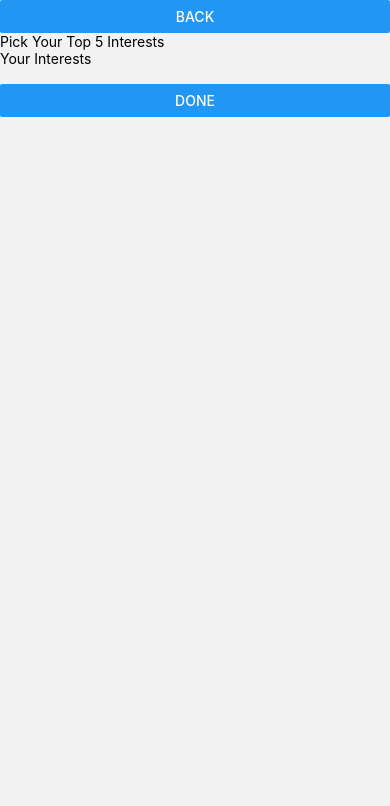
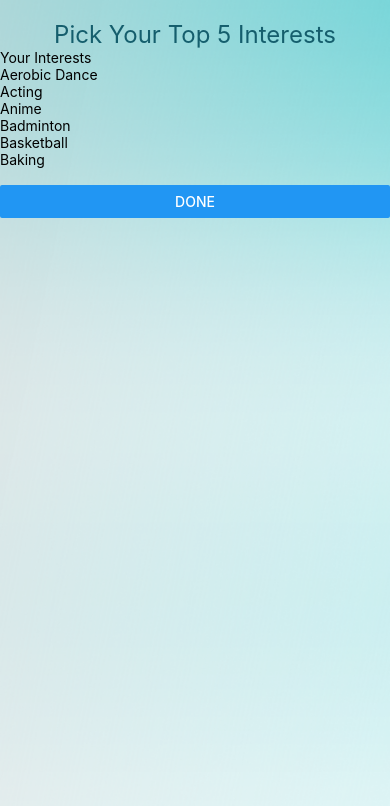
Before and after one commit to SeeYouCU/SeeYouCU-Frontend, a React Native app: screen /Interests in a window 390 px wide. Shown: the top 806 px of the page. Built offline with nearby package versions, Linux system fonts and the light colour scheme.

Commit message:
Create draft Interest Matching

```diff
--- a/routes/Interests.js
+++ b/routes/Interests.js
@@ -1,35 +1,94 @@
 import * as React from 'react';
-import { Text, View, TextInput, Button } from "react-native";
-import { useForm, Controller } from "react-hook-form";
+import {
+  Text,
+  View,
+  TextInput,
+  Button,
+  Dimensions,
+  StyleSheet,
+  ImageBackground,
+} from 'react-native';
+import {useForm, Controller} from 'react-hook-form';
 
 export default function Interests({navigation}) {
-  const { control, handleSubmit, formState: { errors } } = useForm({
+  const {
+    control,
+    handleSubmit,
+    formState: {errors},
+  } = useForm({
     defaultValues: {
-      interests: ''
-    }
+      interests: '',
+    },
   });
 
   const onSubmit = data => {
     console.log(data);
-    navigation.navigate('Match')
-  }
+    navigation.navigate('Match');
+  };
+
+  const intrArray = [
+    {
+      key: 'AerobicDance',
+      title: 'Aerobic Dance',
+      img: '',
+    },
+    {
+      key: 'Acting',
+      title: 'Acting',
+      img: '',
+    },
+    {
+      key: 'Anime',
+      title: 'Anime',
+      img: '',
+    },
+    {
+      key: 'Badminton',
+      title: 'Badminton',
+      img: '',
+    },
+    {
+      key: 'Basketball',
+      title: 'Basketball',
+      img: '',
+    },
+    {
+      key: 'Baking',
+      title: 'Baking',
+      img: '',
+    },
+  ];
+
+  const intrList = () => {
+    return intrArray.map(element => {
+      return (
+        <View key={element.key}>
+          <Text>{element.title}</Text>
+        </View>
+      );
+    });
+  };
 
   return (
+    <ImageBackground
+      source={require('../public/bg.png')}
+      style={styles.container}>
       <View>
-      <Button title="Back" onPress={() => navigation.goBack()} />
-      <Text>Pick Your Top 5 Interests</Text>
+        {/* <Button title="Back" onPress={() => navigation.goBack()} /> */}
+        <Text style={styles.title}>Pick Your Top 5 Interests</Text>
+        {/* search bar */}
+        <View>
           <Text>Your Interests</Text>
+          {intrList()}
+        </View>
+
         <Controller
           control={control}
           rules={{
             required: true,
           }}
-        render={({ field: { onChange, onBlur, value } }) => (
-          <TextInput
-            onBlur={onBlur}
-            onChangeText={onChange}
-            value={value}
-          />
+          render={({field: {onChange, onBlur, value}}) => (
+            <TextInput onBlur={onBlur} onChangeText={onChange} value={value} />
           )}
           name="interests"
         />
@@ -37,5 +96,22 @@ export default function Interests({navigation}) {
 
         <Button title="Done" onPress={handleSubmit(onSubmit)} />
       </View>
+    </ImageBackground>
   );
 }
+
+const styles = StyleSheet.create({
+  title: {
+    paddingTop: 0.05 * Dimensions.get('window').width,
+    backgroundColor: 'transparent',
+    fontSize: 24,
+    color: '#155E6D',
+    textAlign: 'center',
+  },
+  container: {
+    resizeMode: 'cover',
+    height: Dimensions.get('window').height,
+    width: Dimensions.get('window').width,
+    flex: 1,
+  },
+});
```
Lines whose indentation alone changed are shown as unchanged.
